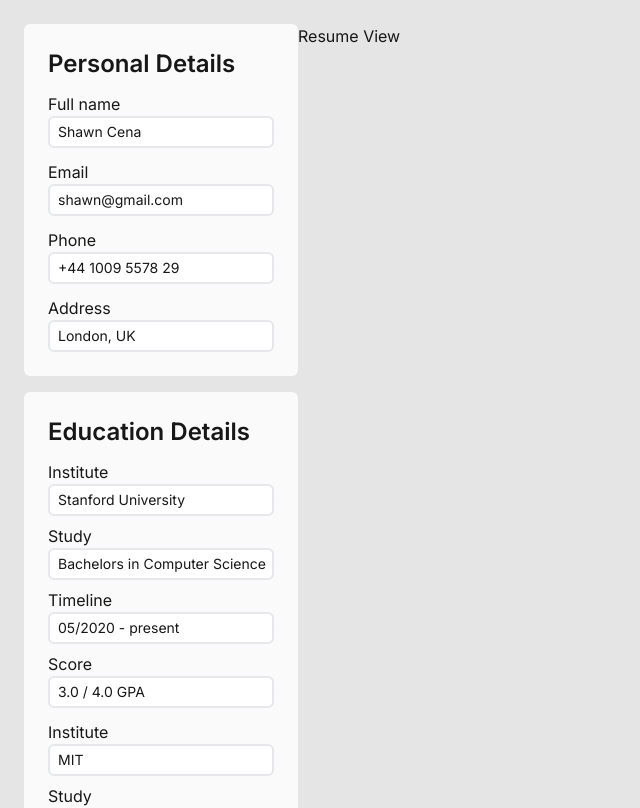
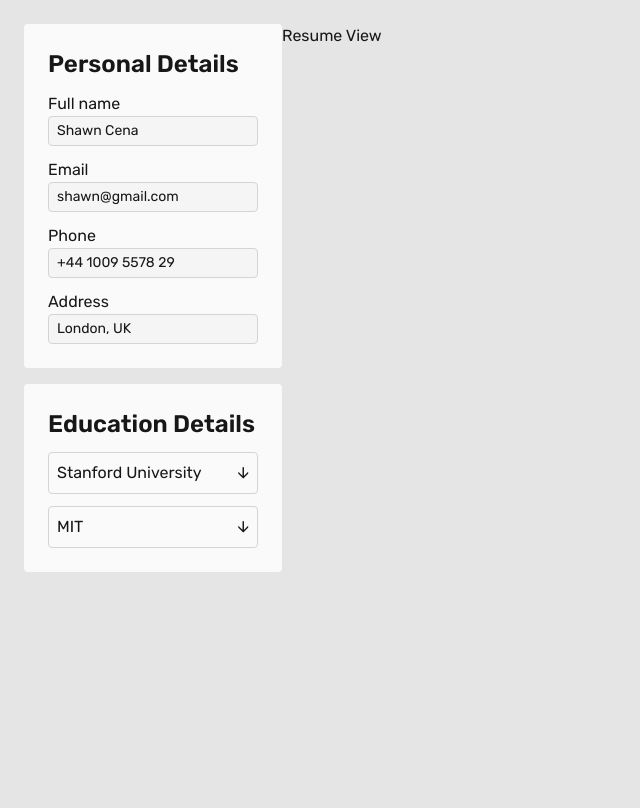
Before and after one commit to shonebinu/resume-builder, a React (Vite) app: page / in a window 1280 px wide. Shown: the top 808 px of the page, without its empty margins (0-640 px from the left). Built offline with nearby package versions, Linux system fonts and the light colour scheme.

Commit message:
feat: implement delete fn for individual education entry

```diff
--- a/index.html
+++ b/index.html
@@ -7,10 +7,9 @@
     <link rel="preconnect" href="https://fonts.googleapis.com" />
     <link rel="preconnect" href="https://fonts.gstatic.com" crossorigin />
     <link
-      href="https://fonts.googleapis.com/css2?family=Inter:ital,opsz,wght@0,14..32,100..900;1,14..32,100..900&display=swap"
+      href="https://fonts.googleapis.com/css2?family=Rubik:ital,wght@0,300..900;1,300..900&display=swap"
       rel="stylesheet"
     />
-
     <title>Vite + React</title>
   </head>
   <body class="bg-neutral-200 text-neutral-900 p-6">
--- a/src/components/EditorCard.jsx
+++ b/src/components/EditorCard.jsx
@@ -1,6 +1,6 @@
 function EditorCard({ title, children }) {
   return (
-    <div className="flex flex-col p-6 rounded-md gap-3 bg-neutral-50">
+    <div className="flex flex-col p-6 rounded gap-3 bg-neutral-50">
       <h2 className="text-2xl font-semibold">{title}</h2>
       {children}
     </div>
--- a/src/components/EditorInputField.jsx
+++ b/src/components/EditorInputField.jsx
@@ -4,7 +4,7 @@ function EditorInputField({ label, type, value, onChange }) {
       <p>{label}</p>
       <input
         type={type}
-        className="rounded-md border-2 text-sm p-1 pl-2"
+        className="rounded border text-sm p-1 pl-2 bg-neutral-100 border-neutral-300"
         value={value}
         onChange={onChange}
       />
--- a/src/components/EducationEditor.jsx
+++ b/src/components/EducationEditor.jsx
@@ -1,5 +1,5 @@
 import EditorCard from "./EditorCard";
-import EditorInputField from "./EditorInputField";
+import EntryCard from "./EntryCard";
 
 function EducationEditor({ educationDetails, setEducationDetails }) {
   const fields = [
@@ -16,20 +16,23 @@ function EducationEditor({ educationDetails, setEducationDetails }) {
     setEducationDetails(updatedEducationDetails);
   };
 
+  const handleDelete = (id) => {
+    const updatedEducationDetails = educationDetails
+      .filter((education) => education.id !== id)
+      .map((education) => ({ ...education }));
+    setEducationDetails(updatedEducationDetails);
+  };
+
   return (
     <EditorCard title="Education Details">
       {educationDetails.map((education) => (
-        <div key={education.id} className="flex flex-col gap-2">
-          {fields.map(({ label, type, key }) => (
-            <EditorInputField
-              key={`${education.id}-${key}`}
-              label={label}
-              type={type}
-              value={education[key]}
-              onChange={(e) => handleChange(education.id, key, e.target.value)}
-            />
-          ))}
-        </div>
+        <EntryCard
+          key={education.id}
+          entry={education}
+          fields={fields}
+          onChange={handleChange}
+          onDelete={handleDelete}
+        />
       ))}
     </EditorCard>
   );
--- /dev/null
+++ b/src/components/EntryCard.jsx
@@ -0,0 +1,42 @@
+import { useState } from "react";
+import EditorInputField from "./EditorInputField";
+
+function EntryCard({ entry, fields, onChange, onDelete }) {
+  const [isExpanded, setIsExpanded] = useState(false);
+
+  const handleToggle = () => setIsExpanded(!isExpanded);
+
+  return (
+    <div className="flex flex-col gap-2">
+      <button
+        onClick={handleToggle}
+        className="flex justify-between border rounded border-neutral-300 p-2"
+      >
+        <span>{entry.institute}</span>
+        <span>{isExpanded ? "🡩" : "🡫"}</span>
+      </button>
+      {isExpanded && (
+        <>
+          {fields.map(({ label, type, key }) => (
+            <EditorInputField
+              key={key}
+              label={label}
+              type={type}
+              value={entry[key]}
+              onChange={(e) => onChange(entry.id, key, e.target.value)}
+            />
+          ))}
+          <button
+            onClick={() => onDelete(entry.id)}
+            className="text-sm border-2 rounded p-1 border-red-300 hover:bg-red-100"
+          >
+            Delete
+          </button>
+          <hr className="mb-2 border-t-2 border-neutral-300" />
+        </>
+      )}
+    </div>
+  );
+}
+
+export default EntryCard;
--- a/tailwind.config.js
+++ b/tailwind.config.js
@@ -3,7 +3,7 @@ export default {
   content: ["./index.html", "./src/**/*.{js,ts,jsx,tsx}"],
   theme: {
     fontFamily: {
-      sans: ["Inter", "sans-serif"],
+      sans: ["Rubik", "sans-serif"],
     },
     extend: {},
   },
```
